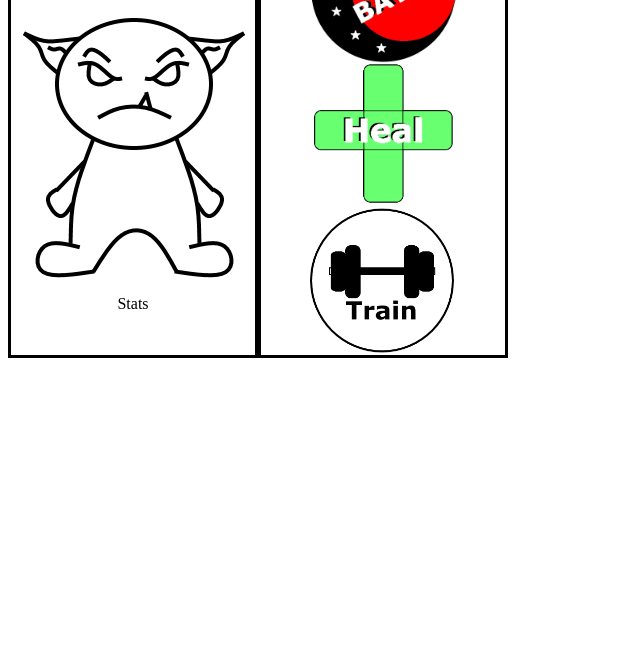
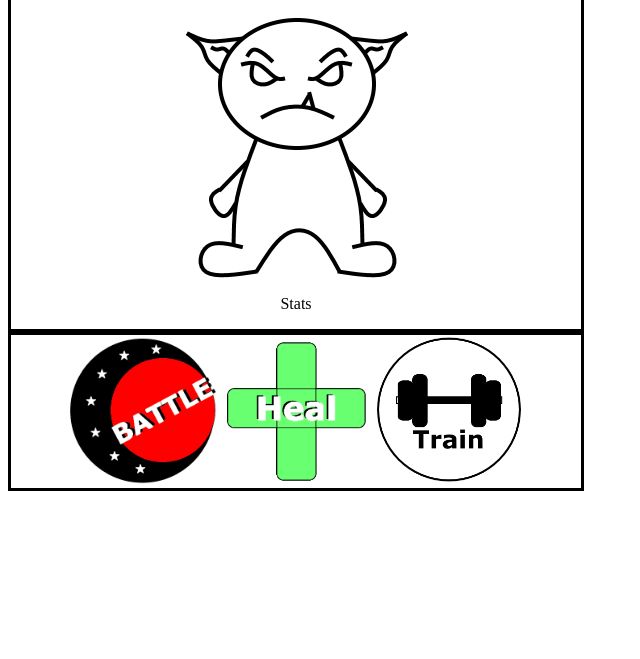
Before and after one commit to jwheatonumich/Basic-RPG, a plain HTML site: page index.html in a window 1280 px wide. Shown: the part 141-800 px from the top of the page, without its empty margins (0-640 px from the left). Drawn offline with Linux system fonts and the light colour scheme.

Commit message:
Formatting changes

```diff
--- a/battle/battle-styles.css
+++ b/battle/battle-styles.css
@@ -1,5 +1,5 @@
 #page-div {
-    max-width:500px;
+    max-width:90vw;
 }
 
 #game-div{
--- a/heal/heal-styles.css
+++ b/heal/heal-styles.css
@@ -1,5 +1,5 @@
 #page-div {
-    max-width:500px;
+    max-width:90vw;
     border: solid black;
 }
 
@@ -17,7 +17,11 @@
 
 #dryad-div{
     grid-area: dryad;
-    max-height:70vh;
+
+}
+
+#dryad-image{
+    height:50vh;
 }
 
 .game-text {
--- a/index-styles.css
+++ b/index-styles.css
@@ -3,14 +3,15 @@
 }
 
 #page-div{
-    max-width:500px;
+    max-width:90vw;
 
     display:grid;
 
     grid-template-columns: 50% 50%;
     grid-template-areas:
-      "nav nav"
-      "character links";
+      "nav"
+      "character"
+      "links";
 }
 
 #character-div{
--- a/train/train-styles.css
+++ b/train/train-styles.css
@@ -1,4 +1,5 @@
 #page-div {
+    max-width:90vw;
     border: solid black;
 }
 
@@ -23,13 +24,13 @@
 }
 
 #character-image{
-    max-height:15vh;
+    height:15vh;
 }
 
 #trainer-image{
-    max-height:70vh;
+    height:50vh;
 }
 
 #select-training, #start-training{
-    height: 5vh;
+    height:5vh;
 }
```
